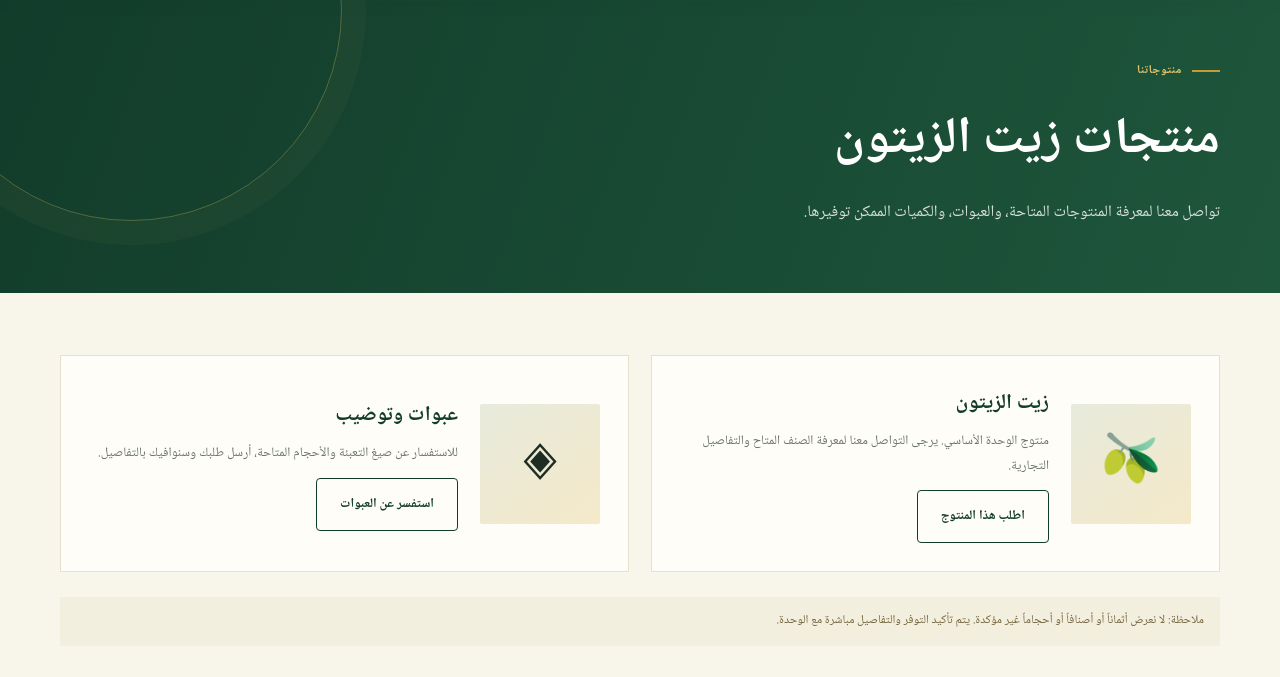
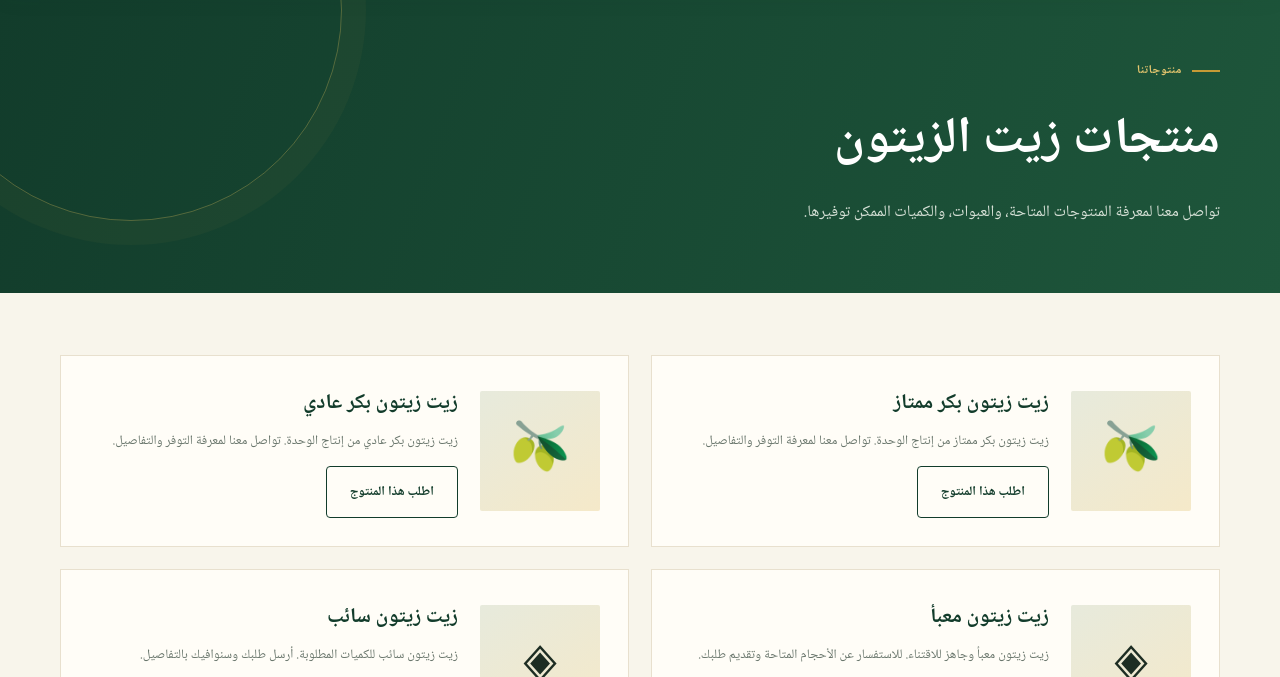
Before and after one commit to badrach76/conservesattaouia, a plain HTML site: page products.html in a window 1280 px wide. Shown: the part 95-772 px from the top of the page. Drawn offline with Linux system fonts and the light colour scheme.

Commit message:
Add files via upload

```diff
--- a/products.html
+++ b/products.html
@@ -31,8 +31,10 @@
 <a class="brand" href="index.html"><img src="assets/association-logo.jpg" alt="شعار مصبرات العطاوية"><span class="brand-name">مصبرات العطاوية<small>وحدة إنتاج زيت الزيتون</small></span></a>
 <button class="menu" aria-label="فتح القائمة" onclick="document.querySelector('.nav').classList.toggle('open')">☰</button>
 <nav class="nav"><a class="" href="index.html">الرئيسية</a><a class="" href="about.html">من نحن</a><a class="active" href="products.html">منتجاتنا</a><a class="" href="order.html">طلب المنتوجات</a><a class="" href="quality.html">الجودة والإنتاج</a><a class="" href="gallery.html">معرض الصور</a><a class="" href="contact.html">اتصل بنا</a></nav></div></header><main><section class="page-hero"><div class="container"><span class="kicker" style="color:#e4c56e">منتوجاتنا</span><h1>منتجات زيت الزيتون</h1><p>تواصل معنا لمعرفة المنتوجات المتاحة، والعبوات، والكميات الممكن توفيرها.</p></div></section><section class="page-body"><div class="container"><div class="product-grid">
-<article class="product-card"><div class="product-icon">🫒</div><div><h2>زيت الزيتون</h2><p>منتوج الوحدة الأساسي. يرجى التواصل معنا لمعرفة الصنف المتاح والتفاصيل التجارية.</p><a class="btn btn-outline" href="order.html">اطلب هذا المنتوج</a></div></article>
-<article class="product-card"><div class="product-icon">◈</div><div><h2>عبوات وتوضيب</h2><p>للاستفسار عن صيغ التعبئة والأحجام المتاحة، أرسل طلبك وسنوافيك بالتفاصيل.</p><a class="btn btn-outline" href="order.html">استفسر عن العبوات</a></div></article>
+<article class="product-card"><div class="product-icon">🫒</div><div><h2>زيت زيتون بكر ممتاز</h2><p>زيت زيتون بكر ممتاز من إنتاج الوحدة. تواصل معنا لمعرفة التوفر والتفاصيل.</p><a class="btn btn-outline" href="order.html">اطلب هذا المنتوج</a></div></article>
+<article class="product-card"><div class="product-icon">🫒</div><div><h2>زيت زيتون بكر عادي</h2><p>زيت زيتون بكر عادي من إنتاج الوحدة. تواصل معنا لمعرفة التوفر والتفاصيل.</p><a class="btn btn-outline" href="order.html">اطلب هذا المنتوج</a></div></article>
+<article class="product-card"><div class="product-icon">◈</div><div><h2>زيت زيتون معبأ</h2><p>زيت زيتون معبأ وجاهز للاقتناء. للاستفسار عن الأحجام المتاحة وتقديم طلبك.</p><a class="btn btn-outline" href="order.html">اطلب هذا المنتوج</a></div></article>
+<article class="product-card"><div class="product-icon">◈</div><div><h2>زيت زيتون سائب</h2><p>زيت زيتون سائب للكميات المطلوبة. أرسل طلبك وسنوافيك بالتفاصيل.</p><a class="btn btn-outline" href="order.html">اطلب هذا المنتوج</a></div></article>
 </div><div class="form-note" style="margin-top:25px">ملاحظة: لا نعرض أثماناً أو أصنافاً أو أحجاماً غير مؤكدة. يتم تأكيد التوفر والتفاصيل مباشرة مع الوحدة.</div></div></section></main><footer class="footer"><div class="container"><div class="footer-grid">
 <div><a class="brand" href="index.html"><img src="assets/association-logo.jpg" alt="شعار مصبرات العطاوية"><span class="brand-name">مصبرات العطاوية<small>وحدة إنتاج زيت الزيتون</small></span></a><p>من خيرات أرض العطاوية، نعتز بالزيتون المحلي ونولي العناية لكل مرحلة من مراحل الإنتاج والحفظ.</p></div>
 <div><h3>روابط سريعة</h3><p><a href="about.html">من نحن</a></p><p><a href="products.html">منتجاتنا</a></p><p><a href="order.html">طلب المنتوجات</a></p><p><a href="quality.html">الجودة والإنتاج</a></p></div>
```
Also changed, not shown: index.html (+2 -2 lines), order.html (+2 -2 lines).
